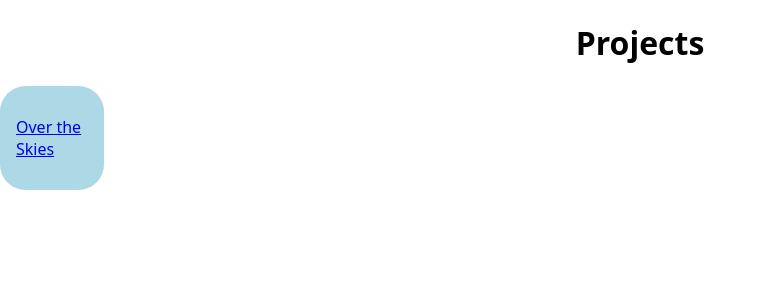
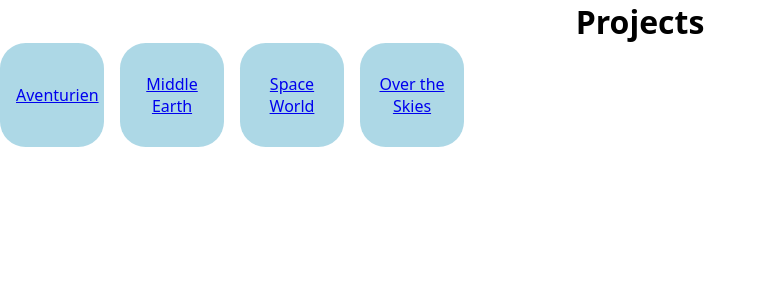
Before and after one commit to ThysBat/worldbuilding-tool, a Next.js app: page / in a window 1280 px wide. Shown: the top 300 px of the page, without its empty margins (0-767 px from the left). Built offline with nearby package versions, Linux system fonts and the light colour scheme.

Commit message:
add ProjectListing component

```diff
--- a/components/ProjectCard/index.js
+++ b/components/ProjectCard/index.js
@@ -1,5 +1,5 @@
 import Card from "../Card";
 
-export default function ProjectCard({ name = "Over the Skies" }) {
-  return <Card>{name}</Card>;
+export default function ProjectCard({ children }) {
+  return <Card>{children}</Card>;
 }
--- a/components/ProjectsList/index.js
+++ b/components/ProjectsList/index.js
@@ -1 +1,27 @@
-export default function ProjectsList() {}
+import styled from "styled-components";
+import ProjectCard from "../ProjectCard";
+
+const StyledList = styled.ul`
+  display: flex;
+  gap: 1rem;
+
+  flex-direction: row;
+  flex-wrap: wrap;
+
+  text-align: center;
+  list-style: none;
+`;
+
+export default function ProjectsList({ data }) {
+  return (
+    <StyledList>
+      {data.map((project) => {
+        return (
+          <li key={project.id}>
+            <ProjectCard>{project.name}</ProjectCard>
+          </li>
+        );
+      })}
+    </StyledList>
+  );
+}
--- a/pages/_app.js
+++ b/pages/_app.js
@@ -8,7 +8,26 @@
       <Head>
         <title>Capstone Project</title>
       </Head>
-      <Component {...pageProps} />
+      <Component {...pageProps} projectsData={projectsMockData} />
     </>
   );
 }
+
+const projectsMockData = [
+  {
+    id: 1,
+    name: "Aventurien",
+  },
+  {
+    id: 2,
+    name: "Middle Earth",
+  },
+  {
+    id: 3,
+    name: "Space World",
+  },
+  {
+    id: 4,
+    name: "Over the Skies",
+  },
+];
--- a/pages/index.js
+++ b/pages/index.js
@@ -1,11 +1,11 @@
 import Heading from "../components/Heading";
-import ProjectCard from "../components/ProjectCard";
+import ProjectsList from "../components/ProjectsList";
 
-export default function Home() {
+export default function Home({ projectsData }) {
   return (
     <main>
       <Heading>Projects</Heading>
-      <ProjectCard />
+      <ProjectsList data={projectsData} />
     </main>
   );
 }
--- a/styles.js
+++ b/styles.js
@@ -10,10 +10,10 @@
   *::before,
   *::after {
     box-sizing: border-box;
+    margin: 0;
+    padding: 0;
   }
   body {
-    margin: 0;
-    padding: 0;
     font-family: system-ui;
   }
 `;
```
